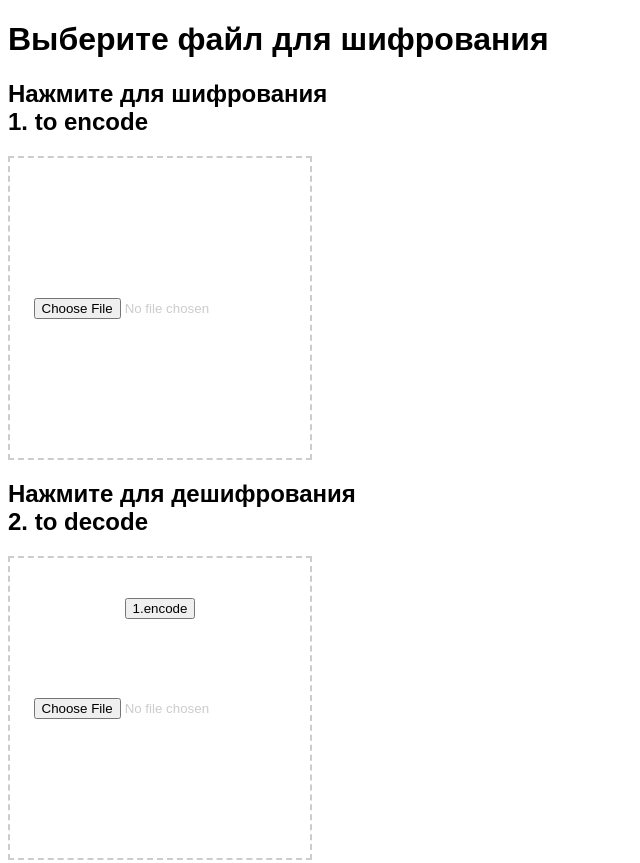
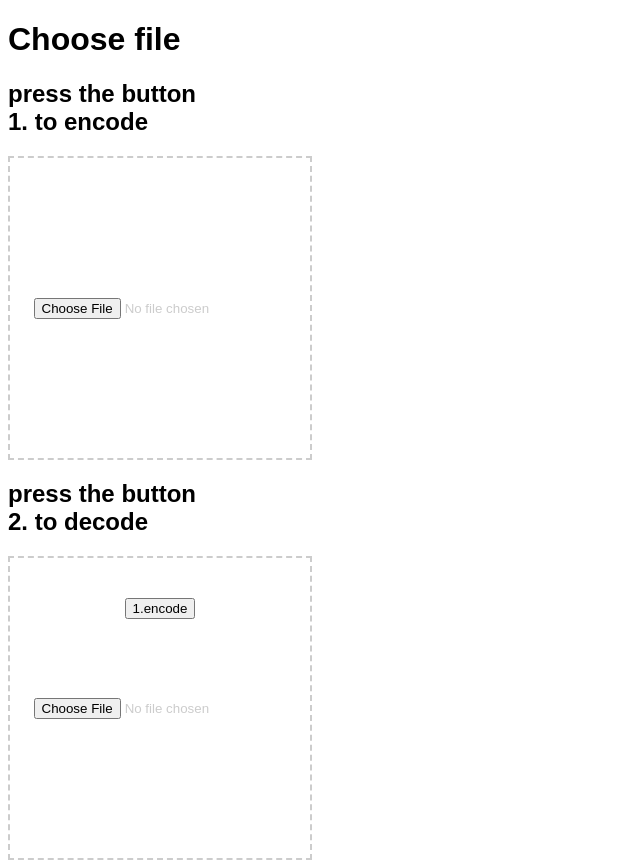
Before and after one commit to ovchynnikov/nodejs--crypto-task, a plain HTML site: page index2.html in a window 1280 px wide. Shown: the top 863 px of the page, without its empty margins (0-640 px from the left). Drawn offline with Linux system fonts and the light colour scheme; files that its build step writes are made by us from their sources.

Commit message:
make it better

```diff
--- a/index2.html
+++ b/index2.html
@@ -7,10 +7,10 @@
   <title>Document</title>
    <link rel="stylesheet" type="text/css" href="css/styles.css" />
 
-<h1>Выберите файл для шифрования</h1>
+<h1>Choose file</h1>
 <div class="bothforms">
 <div class="form1">
-<h2>Нажмите для шифрования </br> 1. to encode </h2>
+<h2>press the button </br> 1. to encode </h2>
 <form class="dropzone" method="post" enctype="multipart/form-data" action="/encode">
 	<input type="file" name="filename">
 	<input class="green" type="submit" value="1.encode">
@@ -18,7 +18,7 @@
 </div>
 
 <div class="form2">
-<h2>Нажмите для дешифрования </br> 2. to decode </h2>
+<h2>press the button </br> 2. to decode </h2>
 <form class="dropzone" method="post" enctype="multipart/form-data" action="/decode">
 	<input type="file" name="filename">
 	<input class="green" type="submit" value="2.decode">
```
